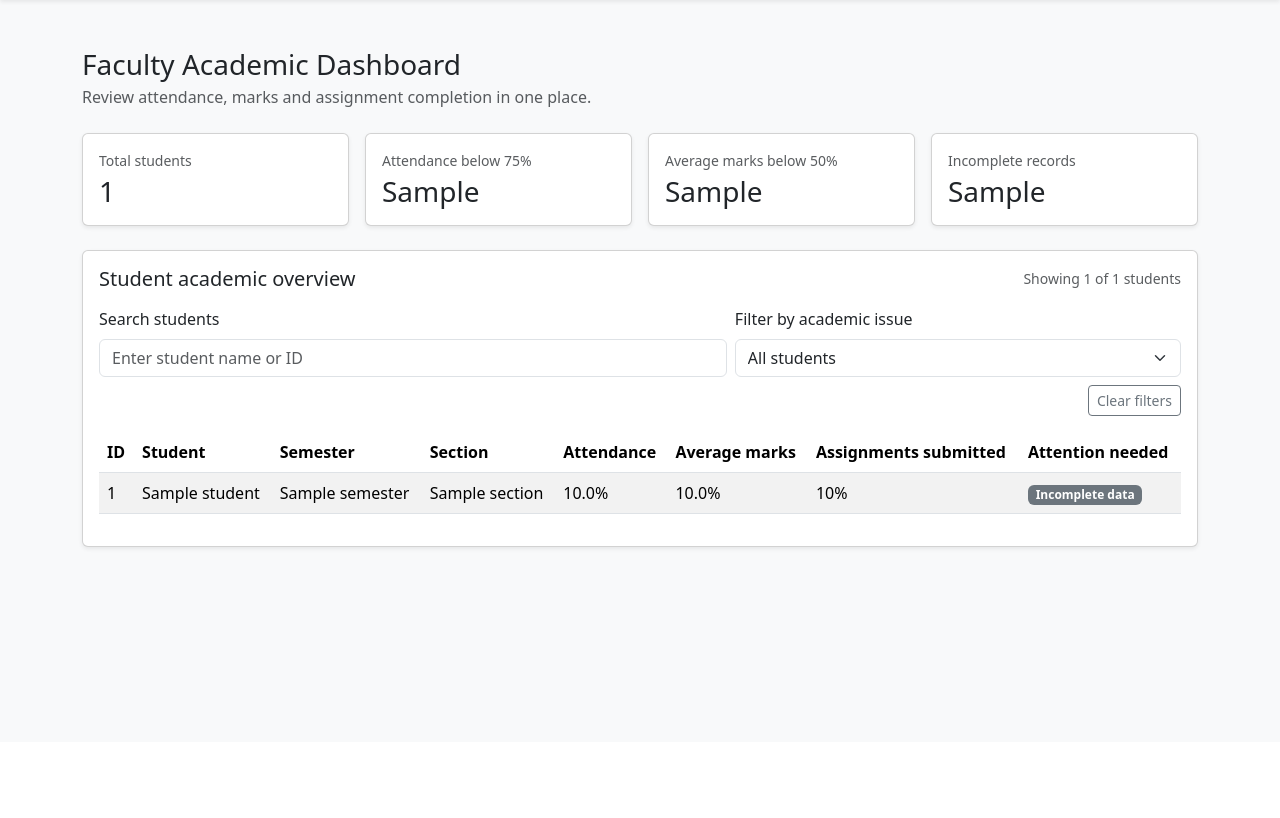
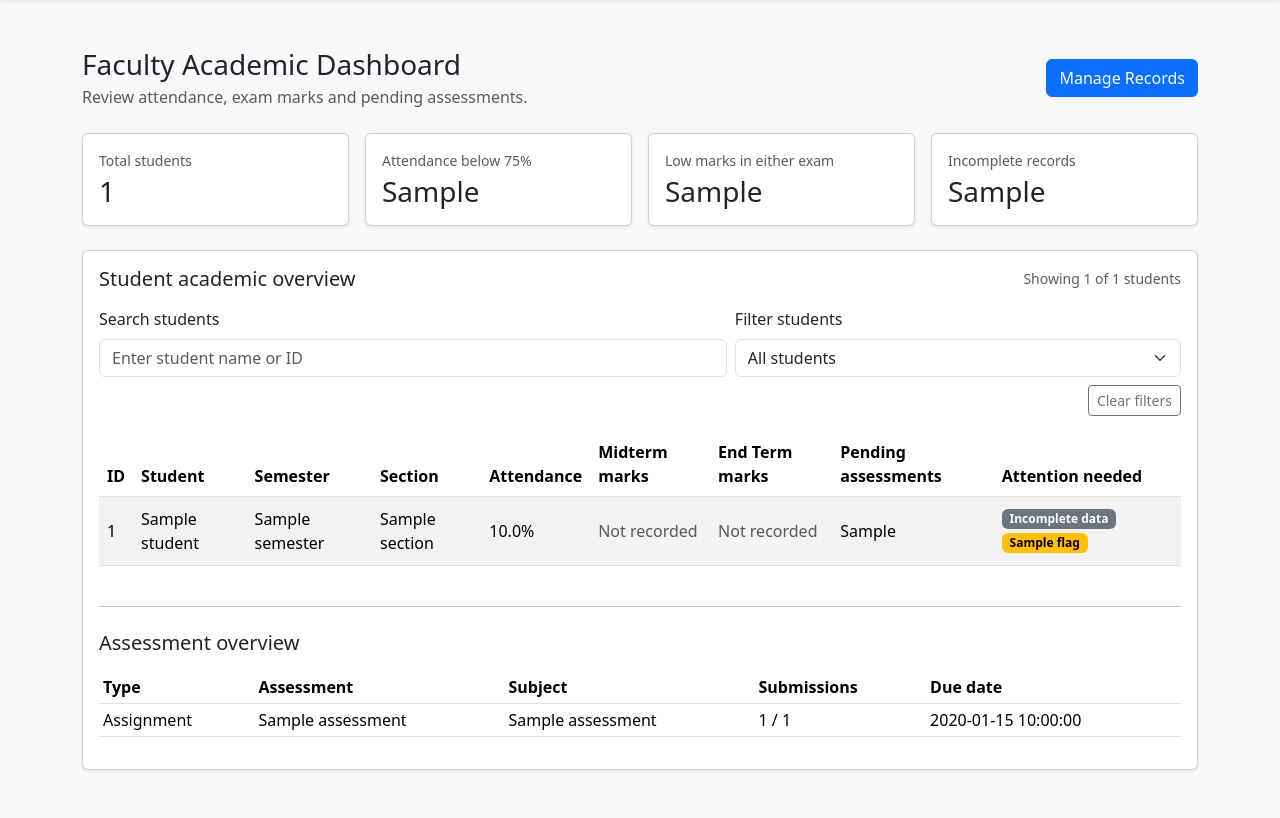
Before and after one commit to pharswanmohit07-cell/smart-academic-companion, a Flask app: template templates/risk.html in a window 1280 px wide. Shown: the part 58-876 px from the top of the page. Before the commit the page ends 608 px from the top, so only its background shows below. Run offline with Flask 3, Linux system fonts and the light colour scheme; the template is opened without the code that fills it: most values are stand-ins (such as "Sample title", 1, 10 or a date in 2020); parts of the project's set-up code (start-up, migrations or seed data) failed here and were passed over.

Commit message:
Redesign dashboard for exam marks and assessment counts

```diff
--- a/templates/risk.html
+++ b/templates/risk.html
@@ -1,149 +1,58 @@
 {% extends "base.html" %}
-
 {% block content %}
-<div class="d-flex flex-wrap justify-content-between align-items-center mb-4">
-    <div>
-        <h1 class="h3 mb-1">Faculty Academic Dashboard</h1>
-        <p class="text-muted mb-0">
-            Review attendance, marks and assignment completion in one place.
-        </p>
+<div class="d-flex flex-wrap justify-content-between align-items-center gap-3 mb-4">
+  <div><h1 class="h3 mb-1">Faculty Academic Dashboard</h1><p class="text-muted mb-0">Review attendance, exam marks and pending assessments.</p></div>
+  <a class="btn btn-primary" href="{{ url_for('faculty_manage') }}">Manage Records</a>
 </div>
-</div>
-
-{% if error %}
-    <div class="alert alert-danger">{{ error }}</div>
+{% if error %}<div class="alert alert-danger">{{ error }}</div>
 {% elif summary %}
 <div class="row g-3 mb-4">
-        <div class="col-6 col-lg-3">
-            <div class="card shadow-sm h-100"><div class="card-body">
-                <p class="text-muted small mb-1">Total students</p>
-                <h2 class="h3 mb-0">{{ summary.total_students }}</h2>
-            </div></div>
+  <div class="col-6 col-lg-3"><div class="card shadow-sm h-100"><div class="card-body"><p class="text-muted small mb-1">Total students</p><h2 class="h3 mb-0">{{ summary.total_students }}</h2></div></div></div>
+  <div class="col-6 col-lg-3"><div class="card shadow-sm h-100"><div class="card-body"><p class="text-muted small mb-1">Attendance below 75%</p><h2 class="h3 mb-0">{{ summary.low_attendance }}</h2></div></div></div>
+  <div class="col-6 col-lg-3"><div class="card shadow-sm h-100"><div class="card-body"><p class="text-muted small mb-1">Low marks in either exam</p><h2 class="h3 mb-0">{{ summary.low_marks }}</h2></div></div></div>
+  <div class="col-6 col-lg-3"><div class="card shadow-sm h-100"><div class="card-body"><p class="text-muted small mb-1">Incomplete records</p><h2 class="h3 mb-0">{{ summary.incomplete_records }}</h2></div></div></div>
 </div>
-        <div class="col-6 col-lg-3">
-            <div class="card shadow-sm h-100"><div class="card-body">
-                <p class="text-muted small mb-1">Attendance below 75%</p>
-                <h2 class="h3 mb-0">{{ summary.low_attendance }}</h2>
-            </div></div>
+<div class="card shadow-sm"><div class="card-body">
+  <div class="d-flex flex-wrap justify-content-between align-items-center gap-2 mb-3"><h2 class="h5 mb-0">Student academic overview</h2><span class="small text-muted" id="student-result-count" aria-live="polite">Showing {{ summary.total_students }} of {{ summary.total_students }} students</span></div>
+  <div class="row g-2 mb-3">
+    <div class="col-12 col-md-7"><label for="student-search" class="form-label">Search students</label><input type="search" class="form-control" id="student-search" placeholder="Enter student name or ID" autocomplete="off"></div>
+    <div class="col-12 col-md-5"><label for="issue-filter" class="form-label">Filter students</label><select class="form-select" id="issue-filter">
+      <option value="all">All students</option><option value="attendance">Attendance below 75%</option><option value="midterm">Midterm marks below 50%</option><option value="endterm">End Term marks below 50%</option><option value="pending">Pending assignments or term work</option><option value="multiple">Multiple academic issues</option><option value="incomplete">Incomplete records</option>
+    </select></div>
+    <div class="col-12 d-flex justify-content-end"><button type="button" class="btn btn-outline-secondary btn-sm" id="clear-filters">Clear filters</button></div>
   </div>
-        <div class="col-6 col-lg-3">
-            <div class="card shadow-sm h-100"><div class="card-body">
-                <p class="text-muted small mb-1">Average marks below 50%</p>
-                <h2 class="h3 mb-0">{{ summary.low_marks }}</h2>
-            </div></div>
-        </div>
-        <div class="col-6 col-lg-3">
-            <div class="card shadow-sm h-100"><div class="card-body">
-                <p class="text-muted small mb-1">Incomplete records</p>
-                <h2 class="h3 mb-0">{{ summary.incomplete_records }}</h2>
-            </div></div>
-        </div>
-    </div>
-
-    <div class="card shadow-sm">
-        <div class="card-body">
-            <div class="d-flex flex-wrap justify-content-between align-items-center gap-2 mb-3">
-                <h2 class="h5 mb-0">Student academic overview</h2>
-                <span class="small text-muted" id="student-result-count"
-                      aria-live="polite">Showing {{ summary.total_students }} of {{ summary.total_students }} students</span>
-            </div>
-
-            <div class="row g-2 mb-3">
-                <div class="col-12 col-md-7">
-                    <label for="student-search" class="form-label">Search students</label>
-                    <input type="search" class="form-control" id="student-search"
-                           placeholder="Enter student name or ID" autocomplete="off">
-                </div>
-                <div class="col-12 col-md-5">
-                    <label for="issue-filter" class="form-label">Filter by academic issue</label>
-                    <select class="form-select" id="issue-filter">
-                        <option value="all">All students</option>
-                        <option value="attendance">Attendance below 75%</option>
-                        <option value="marks">Average marks below 50%</option>
-                        <option value="assignments">Incomplete assignments</option>
-                        <option value="multiple">Multiple academic issues</option>
-                        <option value="incomplete">Incomplete records</option>
-                    </select>
-                </div>
-                <div class="col-12 d-flex justify-content-end">
-                    <button type="button" class="btn btn-outline-secondary btn-sm" id="clear-filters">
-                        Clear filters
-                    </button>
-                </div>
-            </div>
-
-            <div class="table-responsive">
-                <table class="table table-striped table-hover align-middle" id="student-table">
-                    <thead>
-                        <tr>
-                            <th>ID</th>
-                            <th>Student</th>
-                            <th>Semester</th>
-                            <th>Section</th>
-                            <th>Attendance</th>
-                            <th>Average marks</th>
-                            <th>Assignments submitted</th>
-                            <th>Attention needed</th>
-                        </tr>
-                    </thead>
+  <div class="table-responsive"><table class="table table-striped table-hover align-middle" id="student-table">
+    <thead><tr><th>ID</th><th>Student</th><th>Semester</th><th>Section</th><th>Attendance</th><th>Midterm marks</th><th>End Term marks</th><th>Pending assessments</th><th>Attention needed</th></tr></thead>
     <tbody id="student-table-body">
     {% for student in summary.students %}
       <tr class="student-row"
         data-search="{{ (student.name ~ ' ' ~ student.student_id)|lower }}"
         data-attendance="{{ '1' if student.attendance_pct is not none and student.attendance_pct < 75 else '0' }}"
-                            data-marks="{{ '1' if student.average_marks_pct is not none and student.average_marks_pct < 50 else '0' }}"
-                            data-assignments="{{ '1' if student.assignment_submission_ratio is not none and student.assignment_submission_ratio < 1 else '0' }}"
+        data-midterm="{{ '1' if student.midterm_max and student.midterm_obtained / student.midterm_max < 0.5 else '0' }}"
+        data-endterm="{{ '1' if student.endterm_max and student.endterm_obtained / student.endterm_max < 0.5 else '0' }}"
+        data-pending="{{ '1' if student.pending_assessments > 0 else '0' }}"
         data-incomplete="{{ '0' if student.data_complete else '1' }}"
         data-issue-count="{{ student.rule_flags|length }}">
-                            <td>{{ student.student_id }}</td>
-                            <td>{{ student.name }}</td>
-                            <td>{{ student.semester or "—" }}</td>
-                            <td>{{ student.section or "—" }}</td>
-                            <td>
-                                {% if student.attendance_pct is not none %}
-                                    {{ "%.1f"|format(student.attendance_pct) }}%
-                                {% else %}
-                                    <span class="text-muted">No data</span>
-                                {% endif %}
-                            </td>
-                            <td>
-                                {% if student.average_marks_pct is not none %}
-                                    {{ "%.1f"|format(student.average_marks_pct) }}%
-                                {% else %}
-                                    <span class="text-muted">No data</span>
-                                {% endif %}
-                            </td>
-                            <td>
-                                {% if student.assignment_submission_ratio is not none %}
-                                    {{ "%.0f"|format(student.assignment_submission_ratio * 100) }}%
-                                {% else %}
-                                    <span class="text-muted">No data</span>
-                                {% endif %}
-                            </td>
-                            <td>
-                                {% if not student.data_complete %}
-                                    <span class="badge text-bg-secondary">Incomplete data</span>
-                                {% elif student.rule_flags %}
-                                    {% for flag in student.rule_flags %}
-                                        <span class="badge text-bg-warning mb-1">{{ flag }}</span>
-                                    {% endfor %}
-                                {% else %}
-                                    <span class="badge text-bg-success">No rule-based flag</span>
-                                {% endif %}
+        <td>{{ student.student_id }}</td><td>{{ student.name }}</td><td>{{ student.semester or "—" }}</td><td>{{ student.section or "—" }}</td>
+        <td>{% if student.attendance_pct is not none %}{{ "%.1f"|format(student.attendance_pct) }}%{% else %}<span class="text-muted">Not recorded</span>{% endif %}</td>
+        <td>{% if student.midterm_max %}{{ "%.1f"|format(student.midterm_obtained) }} / {{ "%.1f"|format(student.midterm_max) }}{% else %}<span class="text-muted">Not recorded</span>{% endif %}</td>
+        <td>{% if student.endterm_max %}{{ "%.1f"|format(student.endterm_obtained) }} / {{ "%.1f"|format(student.endterm_max) }}{% else %}<span class="text-muted">Not recorded</span>{% endif %}</td>
+        <td>{% if student.pending_assessments %}{{ student.pending_assessments }}{% else %}0{% endif %}</td>
+        <td>{% if not student.data_complete %}<span class="badge text-bg-secondary">Incomplete data</span>{% endif %}
+          {% if student.rule_flags %}{% for flag in student.rule_flags %}<span class="badge text-bg-warning mb-1">{{ flag }}</span> {% endfor %}{% elif student.data_complete %}<span class="badge text-bg-success">No rule-based flag</span>{% endif %}
         </td>
       </tr>
-                        {% else %}
-                        <tr><td colspan="8" class="text-center text-muted">No students found in the database.</td></tr>
-                        {% endfor %}
+    {% else %}<tr><td colspan="9" class="text-center text-muted">No students found in the database.</td></tr>{% endfor %}
     </tbody>
-                </table>
-            </div>
-            <div class="text-center text-muted py-4 d-none" id="no-filter-results" role="status">
-                No students match your search and filter. Try clearing the filters.
-            </div>
-        </div>
-    </div>
-
+  </table></div>
+  <div class="text-center text-muted py-4 d-none" id="no-filter-results" role="status">No students match your search and filter. Try clearing the filters.</div>
+  {% if assessments %}
+  <hr class="my-4"><h2 class="h5 mb-3">Assessment overview</h2>
+  <div class="table-responsive"><table class="table table-sm table-hover align-middle"><thead><tr><th>Type</th><th>Assessment</th><th>Subject</th><th>Submissions</th><th>Due date</th></tr></thead><tbody>
+  {% for item in assessments %}<tr><td>{{ "Term Work" if item.assessment_type == "term_work" else "Assignment" }}</td><td>{{ item.title }}</td><td>{{ item.subject_name }}</td><td>{{ item.submitted_count or 0 }} / {{ item.total_students }}</td><td>{{ item.due_date or "—" }}</td></tr>{% endfor %}
+  </tbody></table></div>
+  {% endif %}
+</div></div>
 <script>
 (() => {
   const searchInput = document.getElementById("student-search");
@@ -152,40 +61,25 @@
   const rows = Array.from(document.querySelectorAll("#student-table-body .student-row"));
   const resultCount = document.getElementById("student-result-count");
   const noResults = document.getElementById("no-filter-results");
-
   function updateStudents() {
     const query = searchInput.value.trim().toLowerCase();
     const filter = issueFilter.value;
     let visibleCount = 0;
-
     rows.forEach((row) => {
       const matchesSearch = row.dataset.search.includes(query);
       let matchesFilter = true;
-
-                if (filter === "attendance") matchesFilter = row.dataset.attendance === "1";
-                else if (filter === "marks") matchesFilter = row.dataset.marks === "1";
-                else if (filter === "assignments") matchesFilter = row.dataset.assignments === "1";
+      if (["attendance", "midterm", "endterm", "pending", "incomplete"].includes(filter)) matchesFilter = row.dataset[filter] === "1";
       else if (filter === "multiple") matchesFilter = Number(row.dataset.issueCount) >= 2;
-                else if (filter === "incomplete") matchesFilter = row.dataset.incomplete === "1";
-
       const visible = matchesSearch && matchesFilter;
       row.classList.toggle("d-none", !visible);
       if (visible) visibleCount += 1;
     });
-
     resultCount.textContent = `Showing ${visibleCount} of ${rows.length} students`;
     noResults.classList.toggle("d-none", visibleCount !== 0 || rows.length === 0);
   }
-
   searchInput.addEventListener("input", updateStudents);
   issueFilter.addEventListener("change", updateStudents);
-        clearButton.addEventListener("click", () => {
-            searchInput.value = "";
-            issueFilter.value = "all";
-            updateStudents();
-            searchInput.focus();
-        });
-
+  clearButton.addEventListener("click", () => { searchInput.value = ""; issueFilter.value = "all"; updateStudents(); searchInput.focus(); });
   updateStudents();
 })();
 </script>
```
Lines whose indentation alone changed are shown as unchanged.
